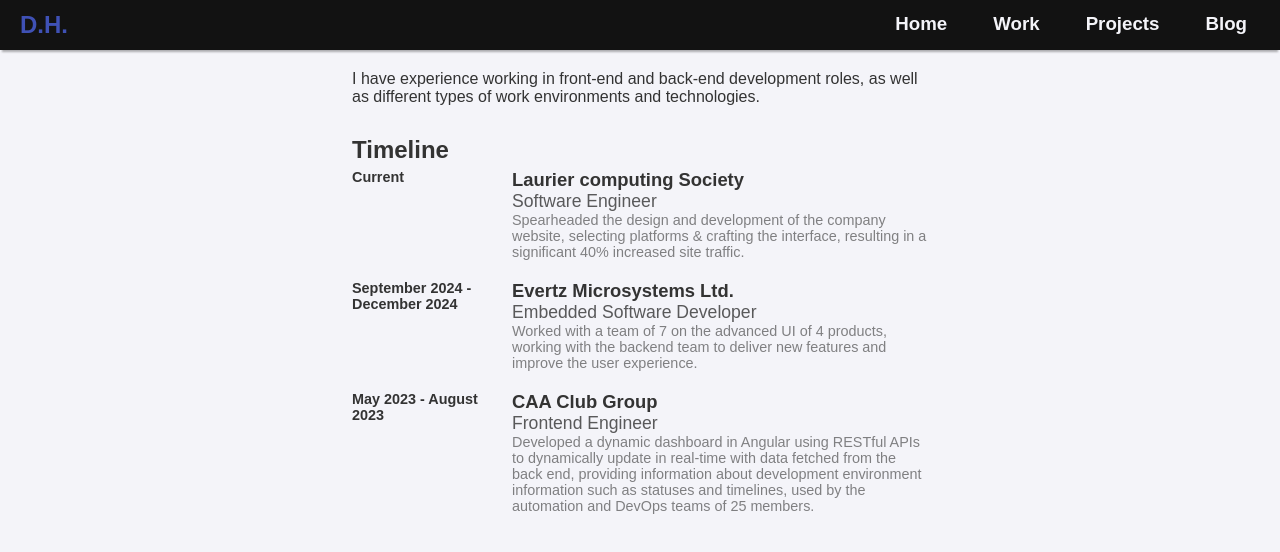
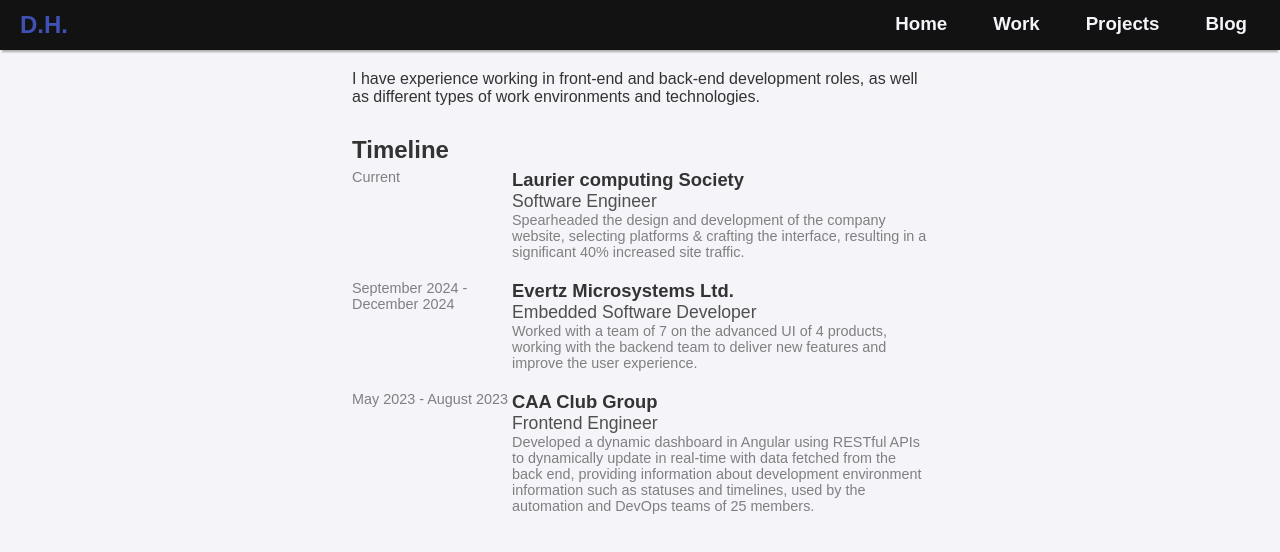
Before and after one commit to Davy-Chu/David-Hu, a React (Create React App) app: page /work in a window 1280 px wide. Shown: the top 552 px of the page. Built offline with nearby package versions, Linux system fonts and the light colour scheme.

Commit message:
Changed job styling

```diff
--- a/src/components/Job/Job.css
+++ b/src/components/Job/Job.css
@@ -3,8 +3,10 @@
     grid-template-columns: auto 1fr;
     margin-bottom: 20px;
 }
-.job-date h3 {
+.job-date div {
     font-size:0.9rem;
+    font-weight:200;
+    opacity:60%;
     width:160px;
 }
 .company {
@@ -14,7 +16,7 @@
 .title {
     font-weight:500;
     font-size:1.1rem;
-    opacity:80%;
+    opacity:85%;
 }
 
 .desc {
--- a/src/components/Job/Job.jsx
+++ b/src/components/Job/Job.jsx
@@ -3,7 +3,7 @@
     return (
         <div className="job-experience">
             <div className="job-date">
-                <h3>{props.date}</h3>
+                <div class="date">{props.date}</div>
             </div>
             <div className="job-details">
                 <div className="company">{props.company}</div>
```
